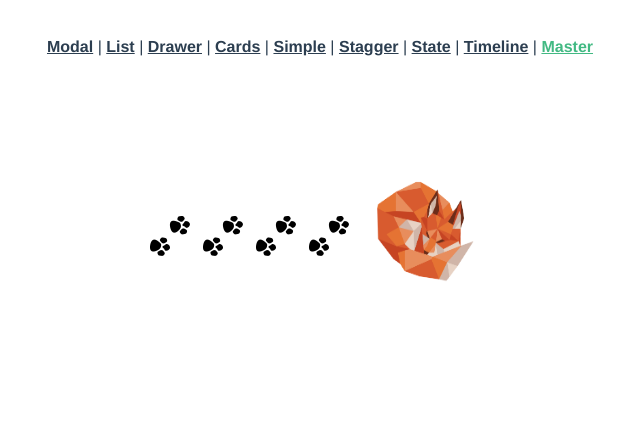
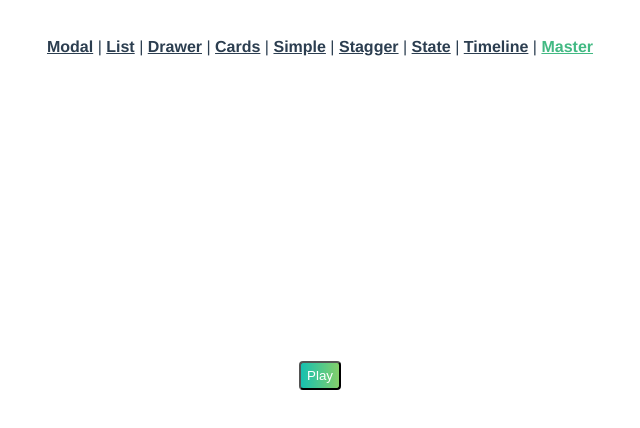
Before and after one commit to kasprzyk/animatingVue, a Vue app: page /master in a window 1280 px wide. Shown: the top 428 px of the page, without its empty margins (320-960 px from the left). Built offline with nearby package versions, Linux system fonts and the light colour scheme.

Commit message:
Master view modification

```diff
--- a/src/views/Master.vue
+++ b/src/views/Master.vue
@@ -1,43 +1,70 @@
 <template>
   <div>
     <div id="container">
-      <img class="paws first" src="../assets/paws.png" alt="fox-paws" />
-      <img class="paws second" src="../assets/paws.png" alt="fox-paws" />
-      <img class="paws third" src="../assets/paws.png" alt="fox-paws" />
-      <img class="paws fourth" src="../assets/paws.png" alt="fox-paws" />
+      <img class="paws" id="paw1" src="../assets/paws.png" alt="fox-paws" />
+      <img class="paws" id="paw2" src="../assets/paws.png" alt="fox-paws" />
+      <img class="paws" id="paw3" src="../assets/paws.png" alt="fox-paws" />
+      <img class="paws" id="paw4" src="../assets/paws.png" alt="fox-paws" />
 
       <img id="fox" src="../assets/fox.png" alt="fox-logo" />
     </div>
+
+    <button @click="play">Play</button>
   </div>
 </template>
 
 <script>
 import gsap from 'gsap'
 
+let masterTL = gsap.timeline()
+
 export default {
-  mounted() {
+  methods: {
+    play() {
+      masterTL.add(this.pawsTL())
+      masterTL.add(this.foxTL())
+      masterTL.play()
+    },
+    pawsTL() {
       let tl = gsap.timeline()
-    tl.to('.first', {
+      tl.to('#paw1', {
         opacity: 4,
         scale: 1,
         duration: 0.5,
         ease: 'bounce.out'
       })
       tl.to(
-      '.second',
+        '#paw2',
         { opacity: 1, scale: 1, duration: 0.5, ease: 'bounce.out' },
         '<.3'
       )
       tl.to(
-      '.third',
+        '#paw3',
         { opacity: 1, scale: 1, duration: 0.5, ease: 'bounce.out' },
         '<.3'
       )
       tl.to(
-      '.fourth',
+        '#paw4',
         { opacity: 1, scale: 1, duration: 0.5, ease: 'bounce.out' },
         '<.3'
       )
+      return tl
+    },
+    foxTL() {
+      let tl = gsap.timeline()
+      tl.to(
+        '#fox',
+        {
+          opacity: 1,
+          filter: 'blur(0)',
+          scale: 1,
+          duration: 0.4,
+          ease: 'slow'
+        },
+        '<.2'
+      )
+      return tl
+    }
   }
 }
 </script>
@@ -53,6 +80,8 @@ export default {
 #fox {
   height: 8em;
   width: 8em;
+  opacity: 0;
+  filter: blur(2px);
 }
 
 .paws {
```
Lines whose indentation alone changed are shown as unchanged.
